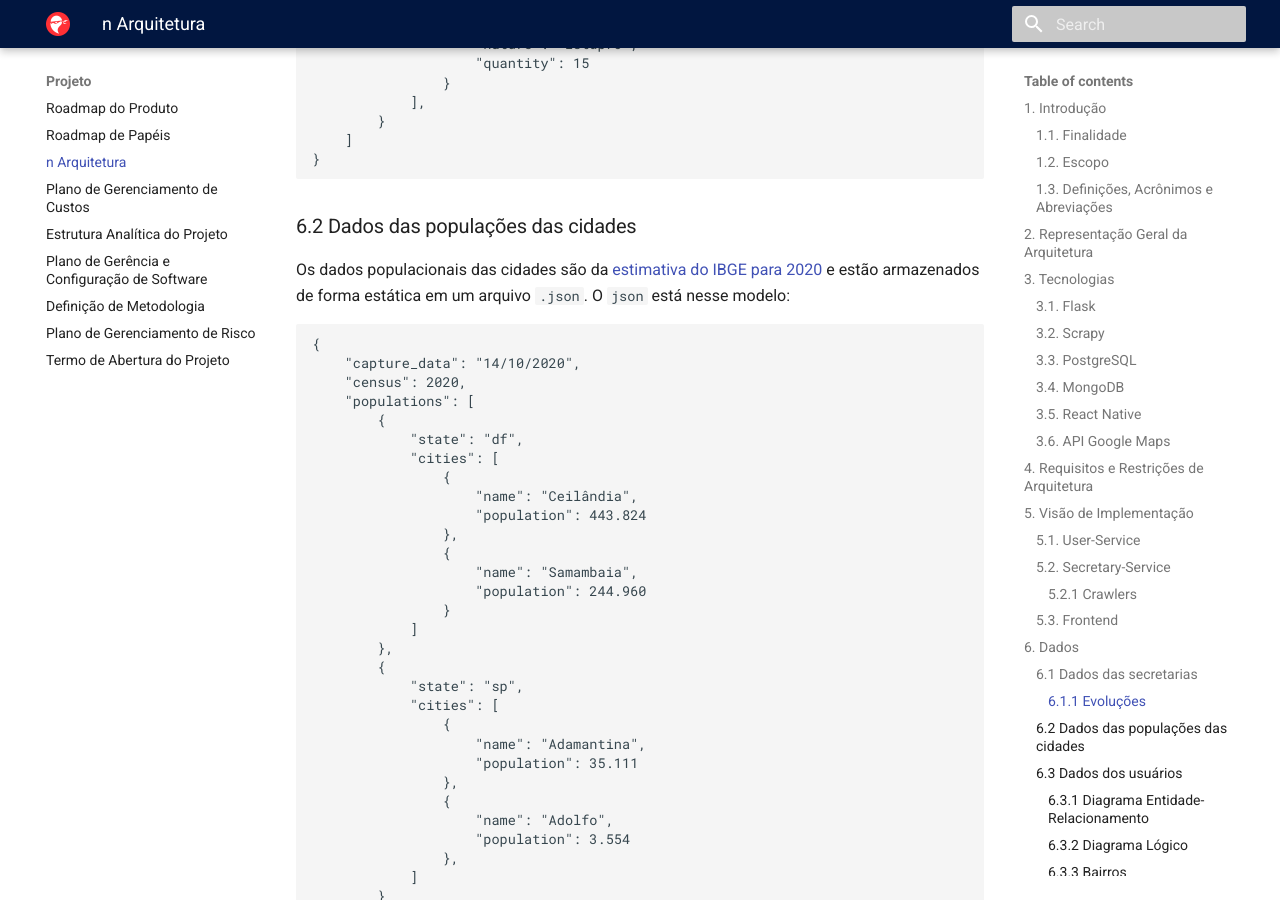
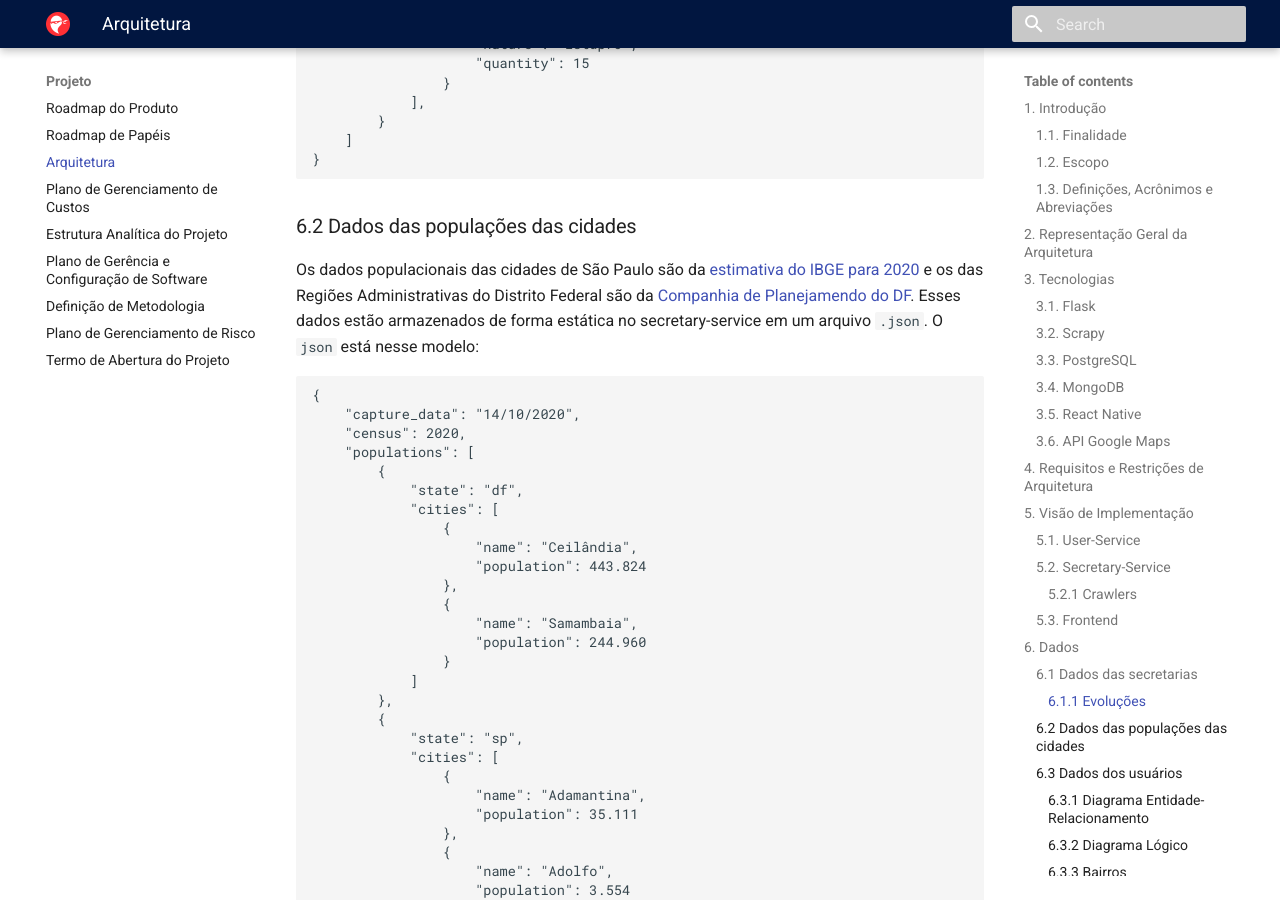
Before and after one commit to fga-eps-mds/2020.1-stay-safe-docs, an MkDocs documentation site: the page built from docs/projeto/arquitetura.md, in a window 1280 px wide and 900 px high, scrolled down 9727 px. Built offline with MkDocs 1.6.1 and Material for MkDocs 9.7.7, drawn with Linux system fonts in a browser that asks for light colours; some of the changed text lies outside the part shown.

````diff
--- a/docs/projeto/arquitetura.md
+++ b/docs/projeto/arquitetura.md
@@ -1,4 +1,4 @@
-#n Arquitetura
+# Arquitetura
 
 ## 1. Introdução
 
@@ -238,7 +238,7 @@
 ```
 
 ### 6.2 Dados das populações das cidades
-Os dados populacionais das cidades são da [estimativa do IBGE para 2020](https://biblioteca.ibge.gov.br/index.php/biblioteca-catalogo?view=detalhes&id=2101747) e estão armazenados de forma estática em um arquivo `.json`. O `json` está nesse modelo:
+Os dados populacionais das cidades de São Paulo são da [estimativa do IBGE para 2020](https://www.ibge.gov.br/estatisticas/sociais/populacao/9103-estimativas-de-populacao.html?=&t=downloads) e os das Regiões Administrativas do Distrito Federal são da [Companhia de Planejamendo do DF](http://www.codeplan.df.gov.br/wp-content/uploads/2019/05/Sum%C3%A1rio-Executivo-Proje%C3%A7%C3%B5es-Populacionais.pdf). Esses dados estão armazenados de forma estática no secretary-service em um arquivo `.json`. O `json` está nesse modelo:
 
 ```
 {
````
